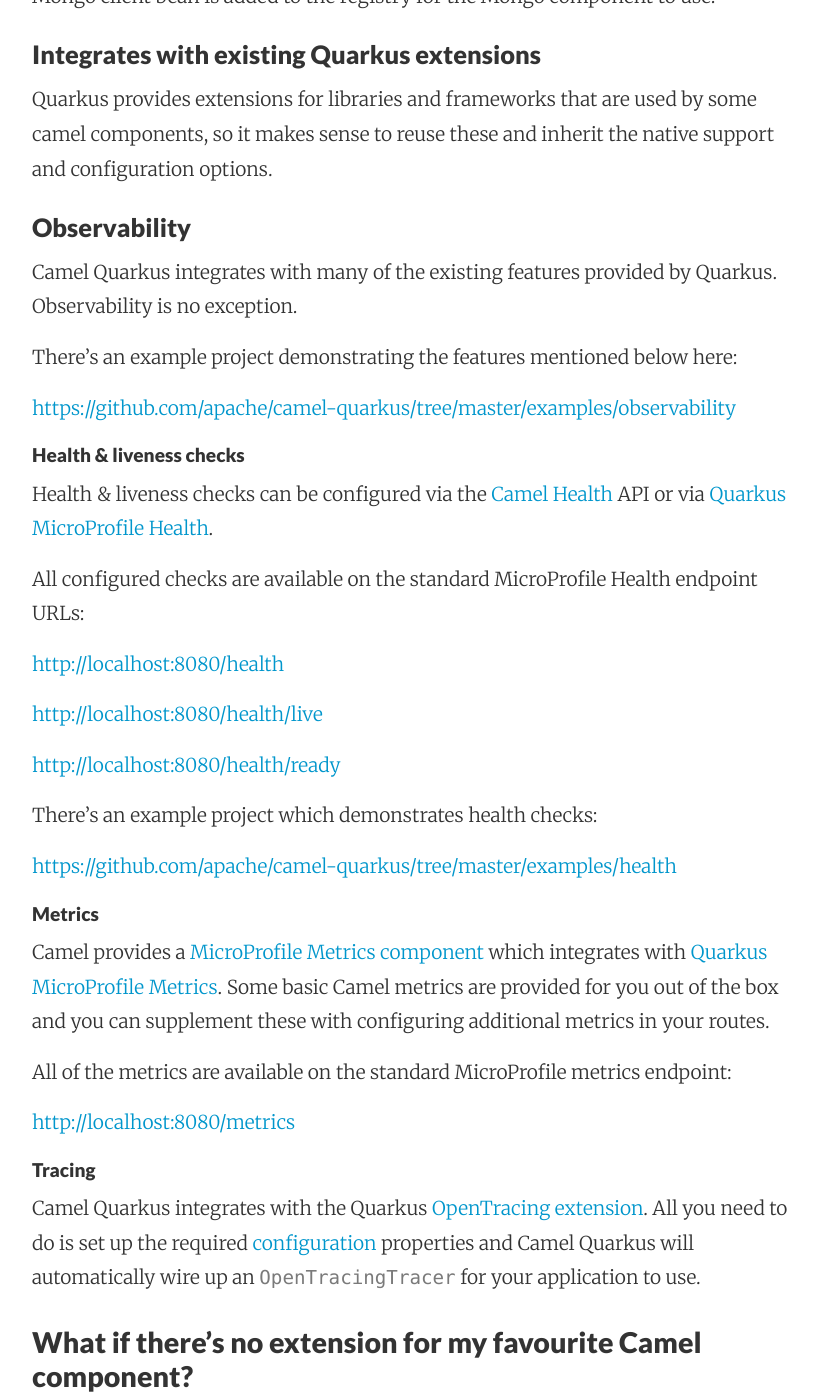
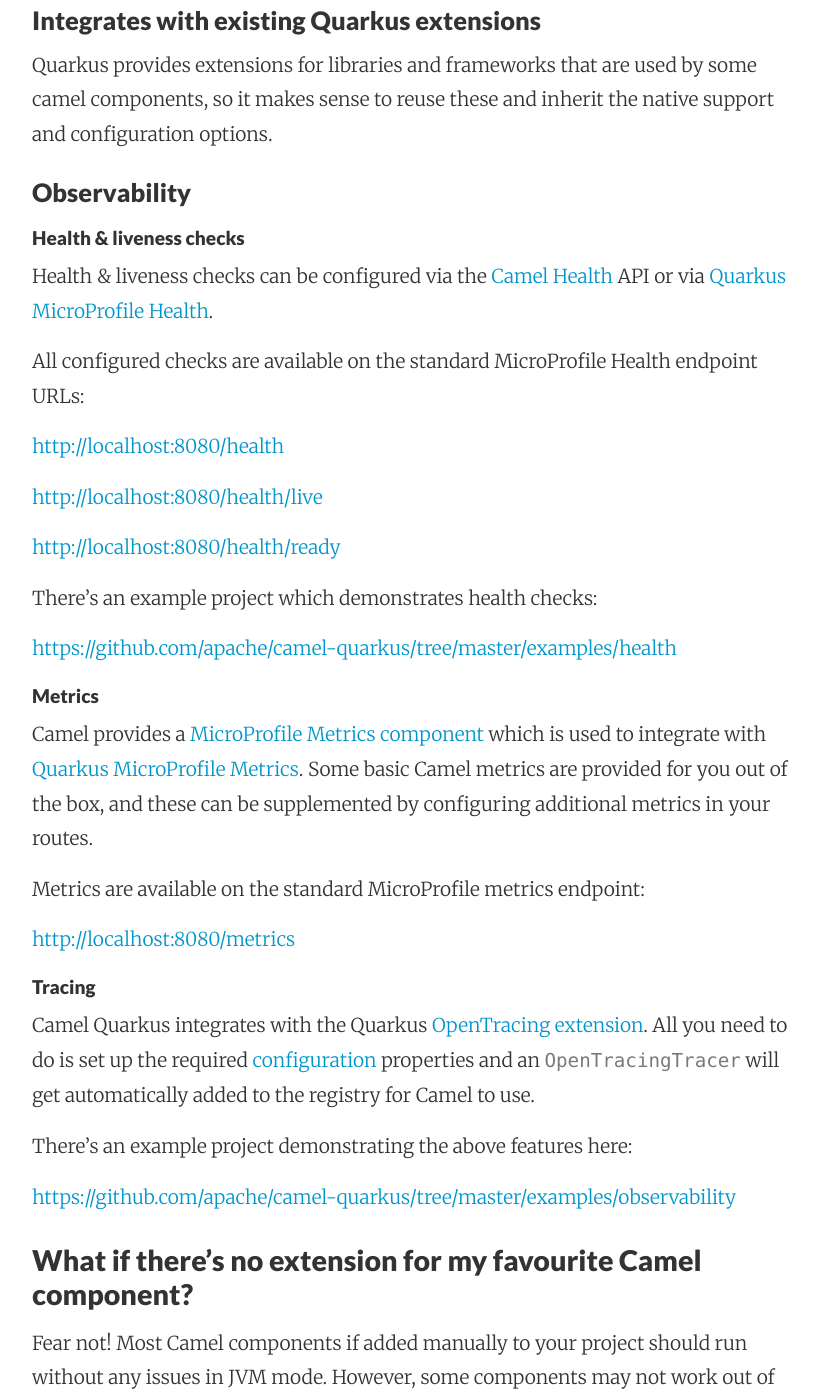
Before and after one commit to jamesnetherton/jamesnetherton.github.io, a Jekyll site: the page built from _posts/2020-08-12-camel-quarkus-1.0.0-released.md, in a window 1280 px wide and 1400 px high, scrolled down 2001 px. Shown: the whole window, without its empty margins (224-1043 px from the left). Built offline with Jekyll 4.4.1, drawn with Linux system fonts in a browser that asks for light colours; nearby versions of some CDN libraries; some of the changed text lies outside the part shown.

Commit message:
Minor wording tweaks to camel quarkus 1,0 post

```diff
--- a/_posts/2020-08-12-camel-quarkus-1.0.0-released.md
+++ b/_posts/2020-08-12-camel-quarkus-1.0.0-released.md
@@ -19,7 +19,7 @@
 
 Camel Quarkus also takes advantage of the many performance improvements made in Camel 3, which results in a lower memory footprint, less reliance on reflection (which is good for native application support) and faster startup times.
 
-This makes the project perfect for use in the serverless world. [Camel K](https://camel.apache.org/camel-k/latest) will use Camel Quarkus as its default runtime.
+You can define Camel routes using the Java DSL, XML & Kotlin.
 
 ## Features
 
@@ -49,12 +49,6 @@
 
 ### Observability
 
-Camel Quarkus integrates with many of the existing features provided by Quarkus. Observability is no exception.
-
-There's an example project demonstrating the features mentioned below here:
-
-[https://github.com/apache/camel-quarkus/tree/master/examples/observability](https://github.com/apache/camel-quarkus/tree/master/examples/observability)
-
 #### Health & liveness checks
 
 Health & liveness checks can be configured via the [Camel Health](https://camel.apache.org/manual/latest/health-check.html) API or via [Quarkus MicroProfile Health](https://quarkus.io/guides/microprofile-health).
@@ -73,15 +67,19 @@
 
 #### Metrics
 
-Camel provides a [MicroProfile Metrics component](https://camel.apache.org/components/latest/microprofile-metrics-component.html) which integrates with [Quarkus MicroProfile Metrics](https://quarkus.io/guides/microprofile-metrics). Some basic Camel metrics are provided for you out of the box and you can supplement these with configuring additional metrics in your routes.
+Camel provides a [MicroProfile Metrics component](https://camel.apache.org/components/latest/microprofile-metrics-component.html) which is used to integrate with [Quarkus MicroProfile Metrics](https://quarkus.io/guides/microprofile-metrics). Some basic Camel metrics are provided for you out of the box, and these can be supplemented by configuring additional metrics in your routes.
 
-All of the metrics are available on the standard MicroProfile metrics endpoint:
+Metrics are available on the standard MicroProfile metrics endpoint:
 
 [http://localhost:8080/metrics](http://localhost:8080/metrics)
 
 #### Tracing
 
-Camel Quarkus integrates with the Quarkus [OpenTracing extension](https://quarkus.io/guides/opentracing). All you need to do is set up the required [configuration](https://quarkus.io/guides/opentracing#create-the-configuration) properties and Camel Quarkus will automatically wire up an `OpenTracingTracer` for your application to use.
+Camel Quarkus integrates with the Quarkus [OpenTracing extension](https://quarkus.io/guides/opentracing). All you need to do is set up the required [configuration](https://quarkus.io/guides/opentracing#create-the-configuration) properties and an `OpenTracingTracer` will get automatically added to the registry for Camel to use.
+
+There's an example project demonstrating the above features here:
+
+[https://github.com/apache/camel-quarkus/tree/master/examples/observability](https://github.com/apache/camel-quarkus/tree/master/examples/observability)
 
 ## What if there's no extension for my favourite Camel component?
 
```
Also changed, not shown: other parts of _posts/2020-08-12-camel-quarkus-1.0.0-released.md (+5 -1 lines).
